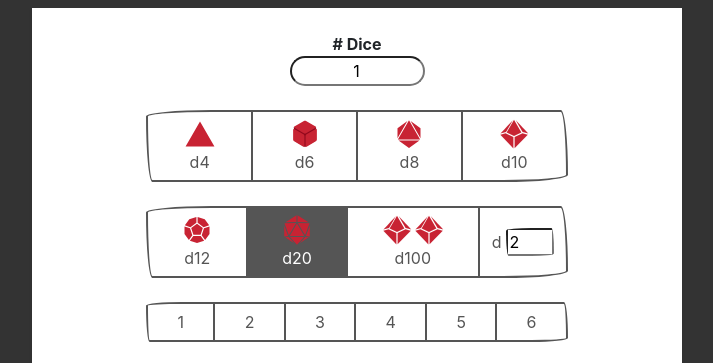
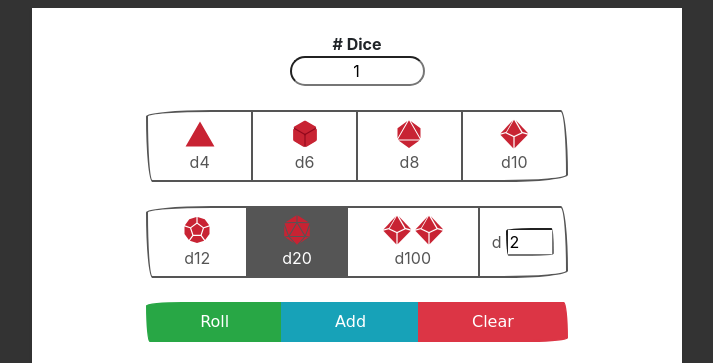
Before and after one commit to DOORM4T/dice-roller, a website: page public/index.html in a window 1280 px wide. Shown: the part 66-429 px from the top of the page, without its empty margins (283-996 px from the left). Drawn offline with Linux system fonts and the light colour scheme; a web font is replaced by a local one.

Commit message:
hide WIP modifiers update

```diff
--- a/public/index.html
+++ b/public/index.html
@@ -75,14 +75,14 @@
             </div>
 
             <!-- Modifiers -->
-            <div class="col btn-group w-75 mt-4" role="group" aria-label="Choose d4, d6, d8, or d10">
+            <!-- <div class="col btn-group w-75 mt-4" role="group" aria-label="Choose d4, d6, d8, or d10">
                 <button class="btn btn-outline-dark">1</button>
                 <button class="btn btn-outline-dark">2</button>
                 <button class="btn btn-outline-dark">3</button>
                 <button class="btn btn-outline-dark">4</button>
                 <button class="btn btn-outline-dark">5</button>
                 <button class="btn btn-outline-dark">6</button>
-            </div>
+            </div> -->
 
             <!-- Action Buttons -->
             <div class="row w-75 mx-auto mt-4">
```
